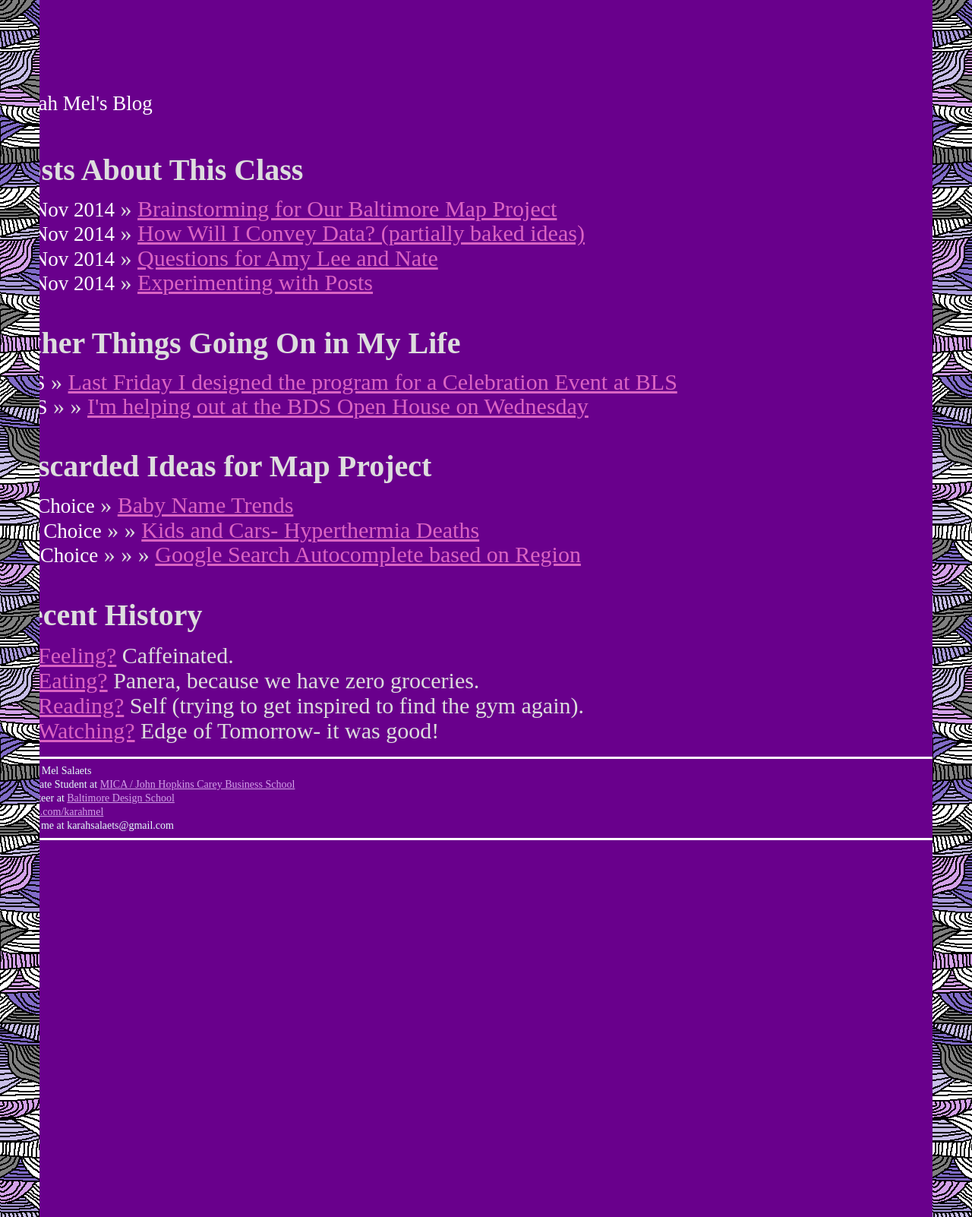
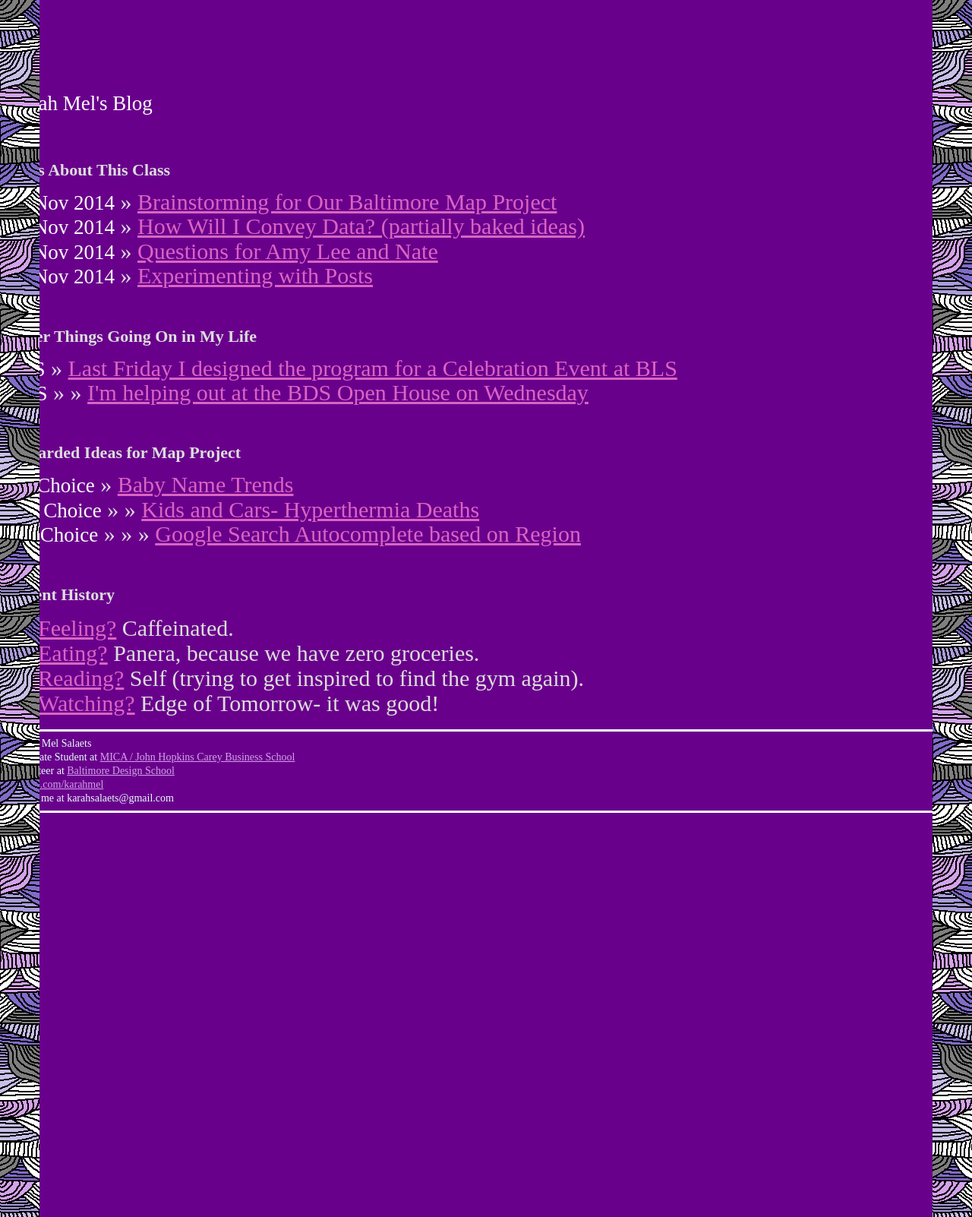
Before and after one commit to Karahmel/Blog, a Jekyll site: the page built from index.html, in a window 1280 px wide. Shown: the whole page at 76% size. Built offline with Jekyll 4.4.1, drawn with Linux system fonts in a browser that asks for light colours; Markdown is read by kramdown in place of the engine named in the settings.

Commit message:
Update screen.css

```diff
--- a/css/screen.css
+++ b/css/screen.css
@@ -17,12 +17,12 @@
   height: 90%;
 }
 h1 {
-font-size: 40px;
+font-size: 22px;
   margin-bottom: .5em;
 }
 
 h2 {
-    font-size: 30px;
+    font-size: 16px;
      font-weight: bold;
 }
 
```
